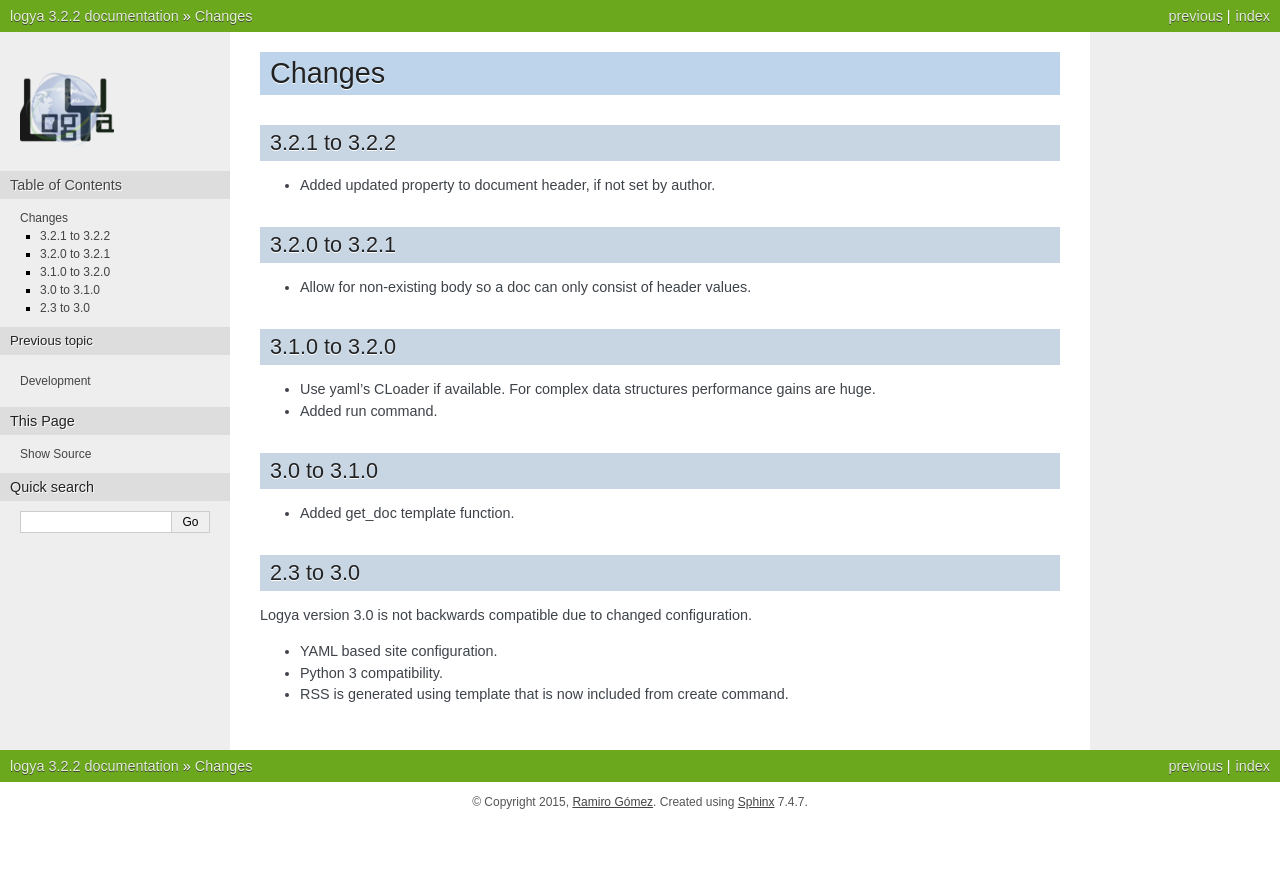
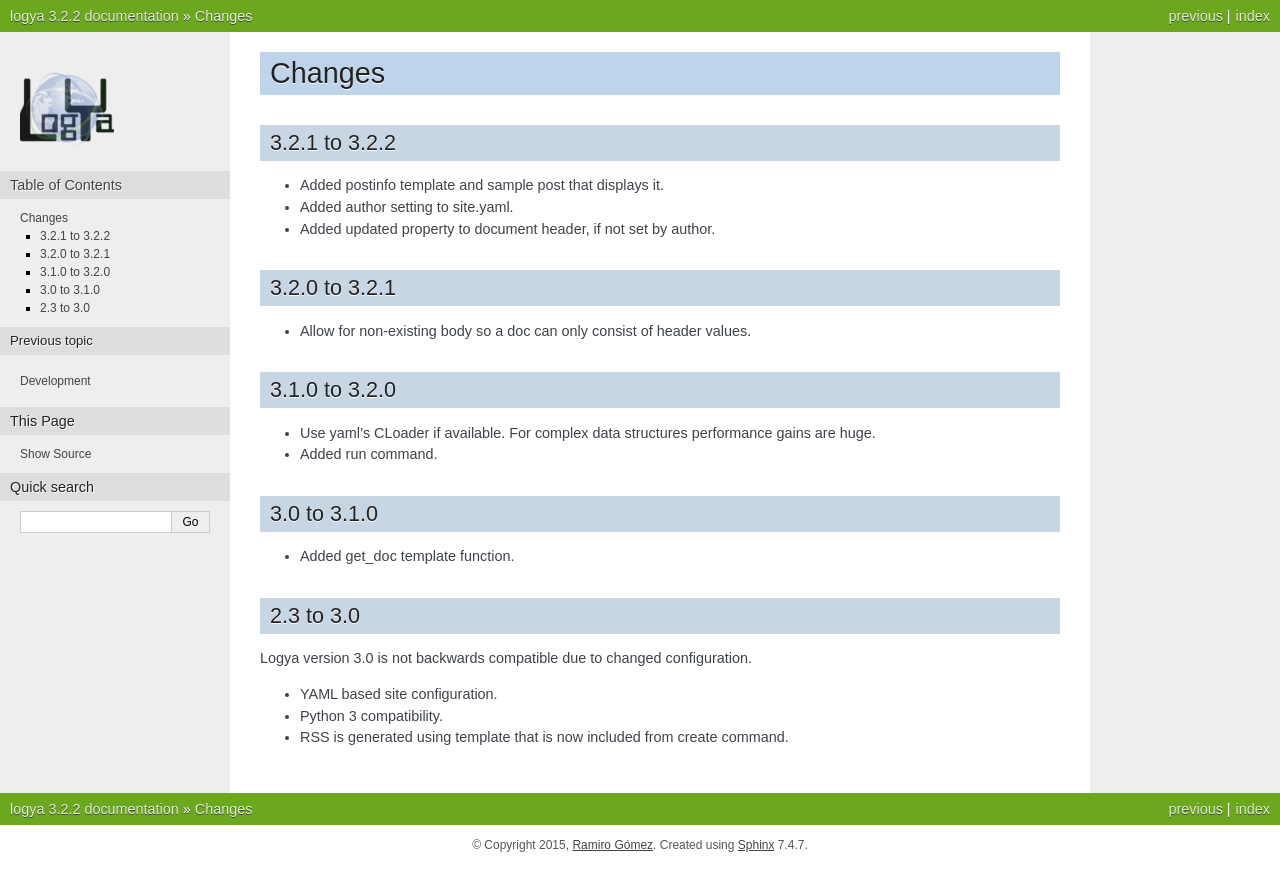
Before and after one commit to yaph/logya, a Sphinx documentation site: the page built from docs/changes.rst, in a window 1280 px wide. Shown: the top 891 px of the page. Built offline with Sphinx 7.4.7, drawn with Linux system fonts in a browser that asks for light colours; pages that are not in the unit, such as notebooks, are missing from menus.

Commit message:
updated docs

```diff
--- a/docs/changes.rst
+++ b/docs/changes.rst
@@ -6,8 +6,9 @@ Changes
 3.2.1 to 3.2.2
 --------------
 
+* Added postinfo template and sample post that displays it.
+* Added author setting to site.yaml.
 * Added updated property to document header, if not set by author.
-
 
 3.2.0 to 3.2.1
 --------------
```
